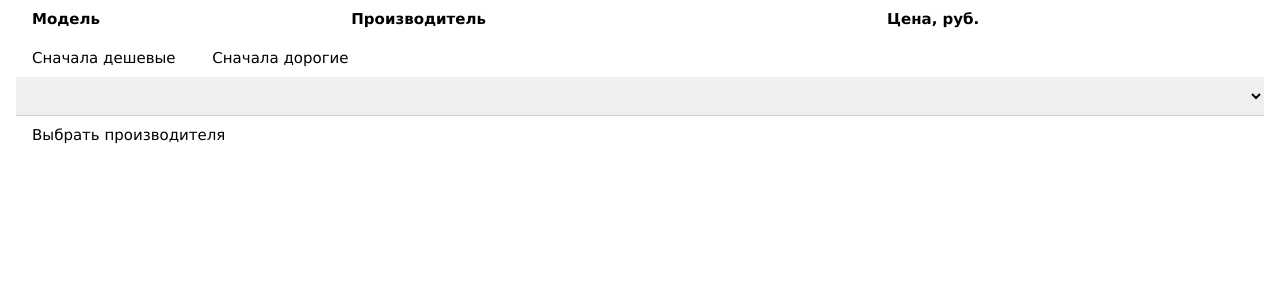
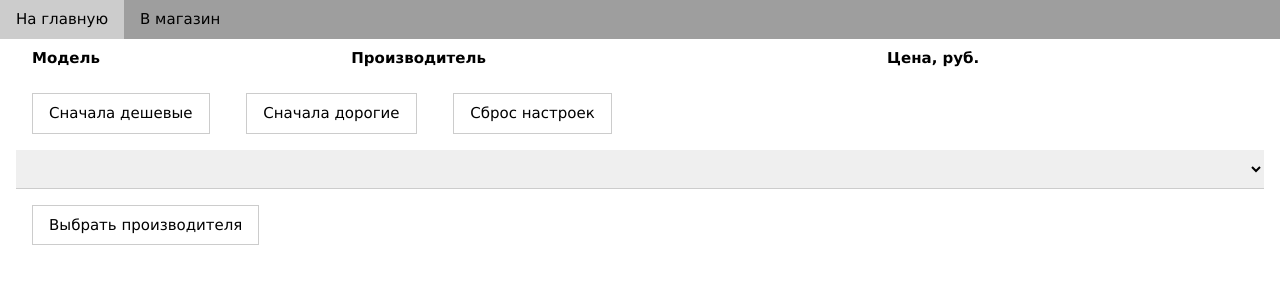
Before and after one commit to leonid1123/pk31-2026, a Flask app: page / in a window 1280 px wide. Shown: the top 300 px of the page. Run offline with Flask 3, Linux system fonts and the light colour scheme; data that the repository does not hold is empty.

Commit message:
фильтр

```diff
--- /dev/null
+++ b/dict_info.py
@@ -0,0 +1,4 @@
+x = {'masha':22, 'vasya':19}
+
+if 'vasya' in x:
+    print('есть')
--- a/main.py
+++ b/main.py
@@ -2,8 +2,10 @@ from flask import Flask
 from flask import render_template
 from flask import request
 import pymysql.cursors
+import os
 
 app = Flask(__name__)
+PROC_FOLDER = os.path.join('static', 'img')
 
 conn = pymysql.connect(host='127.0.0.1',
                        user='pk31',
@@ -40,6 +42,9 @@ def main_page():
                 FROM processors WHERE manufacturer = %s ''',
                         sql_values)
             ans = cur.fetchall()
+        if 'reset' in request.form:
+            cur.execute('SELECT model, manufacturer, price FROM processors;')
+            ans = cur.fetchall()
 
     else:
         cur.execute('SELECT model, manufacturer, price FROM processors')
@@ -48,7 +53,10 @@ def main_page():
                            ans=ans,
                            man=get_manufacturers())
 
-# сделать кнопку "сбросить всё"
+
+@app.route('/shop', methods=['POST', 'GET'])
+def shop_page():
+    return render_template('shop.html')
 
 
 if __name__ == "__main__":
--- a/templates/index.html
+++ b/templates/index.html
@@ -3,10 +3,14 @@
 
 <head>
     <title>Flask app</title>
-    <link rel="stylesheet" href={{ url_for('static', filename='w3.css') }}>
+    <link rel="stylesheet"  href={{url_for('static', filename='w3.css') }}>
 </head>
 
 <body>
+<div class="w3-bar w3-gray">
+  <a href="/" class="w3-bar-item w3-button">На главную</a>
+  <a href="/shop" class="w3-bar-item w3-button">В магазин</a>
+</div>
 <div class="w3-container">
     <table class="w3-table w3-striped">
         <tr>
@@ -25,14 +29,15 @@
         {% endfor%}
     </table>
     <form method="POST">
-            <button name="sort_down" class="w3-btn">Сначала дешевые</button>
-            <button name="sort_up" class="w3-btn">Сначала дорогие</button>
+        <button name="sort_down" class="w3-btn w3-border w3-margin">Сначала дешевые</button>
+        <button name="sort_up" class="w3-btn w3-border w3-margin">Сначала дорогие</button>
+        <button name="reset" class="w3-btn w3-border w3-margin">Сброс настроек</button>
         <select class="w3-select" name="manufacturers">
             {% for item in man %}
             <option value="{{item}}">{{item}}</option>
             {% endfor%}
         </select>
-            <button name="filter" class="w3-btn">Выбрать производителя</button>
+        <button name="filter" class="w3-btn w3-border w3-margin">Выбрать производителя</button>
     </form>
 </div>
 </body>
```
Also changed, not shown: templates/shop.html (added, +28 -0 lines). Lines whose indentation alone changed are shown as unchanged.
